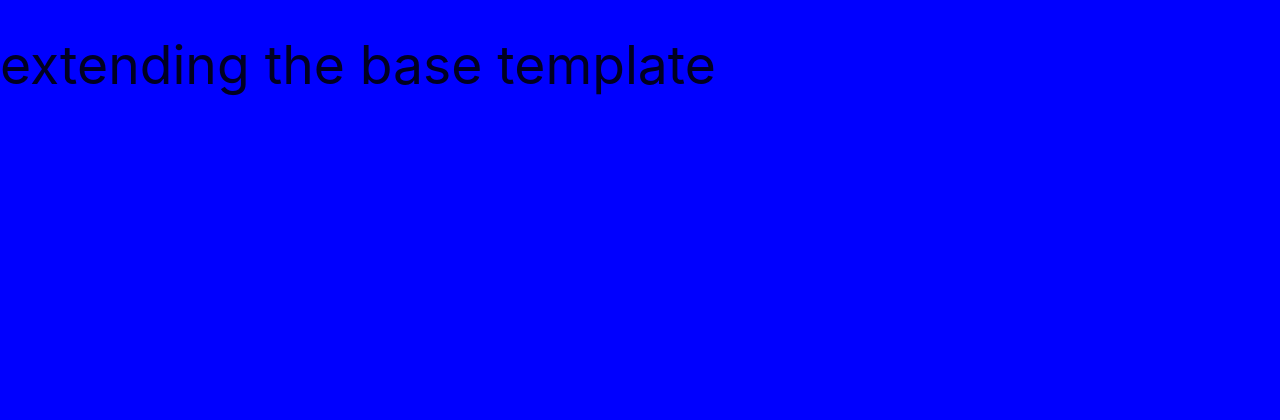
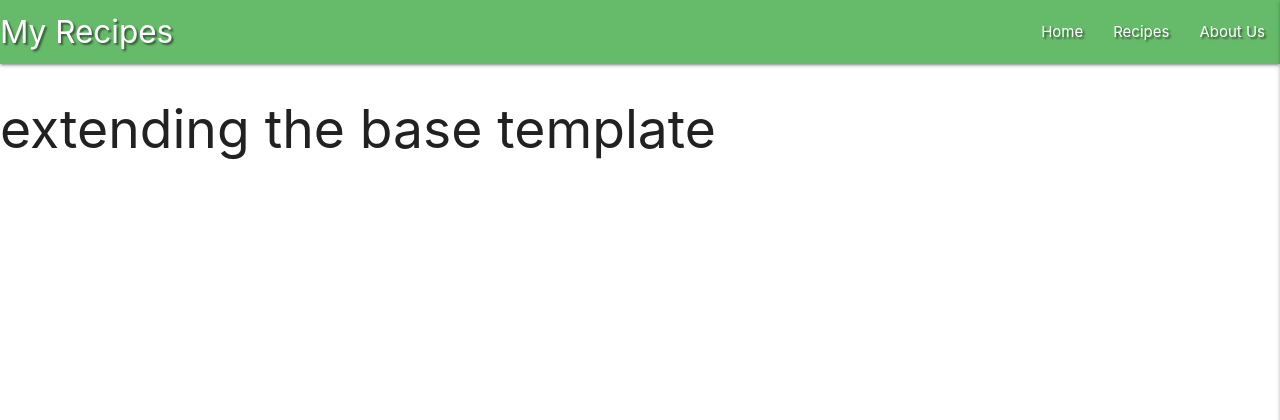
Before and after one commit to imransal/My-Recipes, a Flask app: page / in a window 1280 px wide. Shown: the top 420 px of the page. Run offline with Flask 3, Linux system fonts and the light colour scheme; data that the repository does not hold is empty; some libraries are stand-ins or nearby versions.

Commit message:
added navbar and sidenav

```diff
--- a/static/css/style.css
+++ b/static/css/style.css
@@ -1,3 +1,3 @@
-body {
-    background-color:blue;
+.text-shadow {
+    text-shadow: 2px 2px 2px rgba(0, 0, 0, 0.5);
 }
--- a/static/js/script.js
+++ b/static/js/script.js
@@ -0,0 +1,3 @@
+  $(document).ready(function(){
+    $(".sidenav").sidenav({edge: "right"});
+  });
--- a/templates/base.html
+++ b/templates/base.html
@@ -14,6 +14,28 @@
 </head>
 <body>
 
+    <header>
+  <nav class="nav-extended text-shadow #66bb6a green lighten-1">
+    <div class="nav-wrapper">
+      <a href="{{ url_for('get_recipes') }}" class="brand-logo">My Recipes</a>
+      <a href="#" data-target="mobile-demo" class="sidenav-trigger right"><i class="fas fa-bars"></i></a>
+      <ul class="right hide-on-med-and-down">
+        <li><a href="#">Home</a></li>
+        <li><a href="#">Recipes</a></li>
+        <li><a href="#">About Us</a></li>
+      </ul>
+    </div>
+  </nav>
+
+
+  <ul class="sidenav" id="mobile-demo">
+        <li><h4 class ="center-align light-green-text text-darken-4">My Recipes</h4></li>
+        <li><a href="{{ url_for('get_recipes') }}">Home</a></li>
+        <li><a href="#">Recipes</a></li>
+        <li><a href="#">About Us</a></li>
+  </ul>
+    </header>
+
     {% block content %}
     {% endblock %}
 
```
